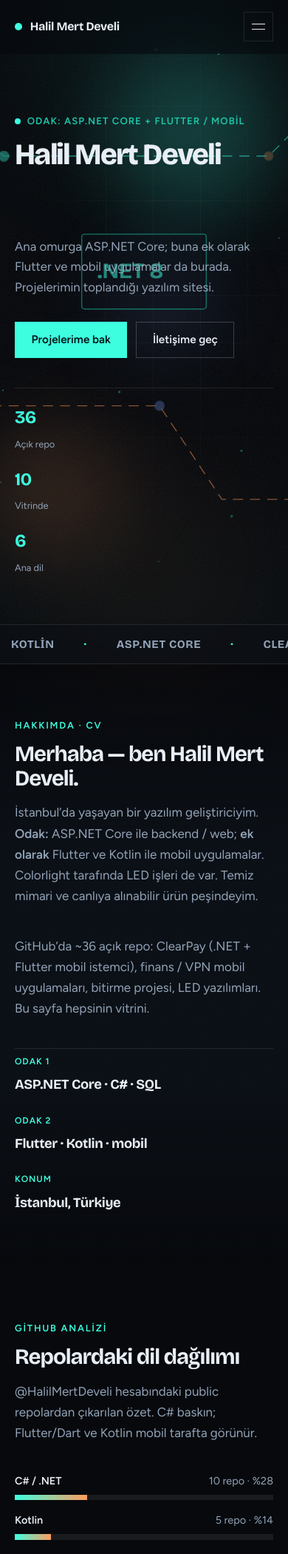
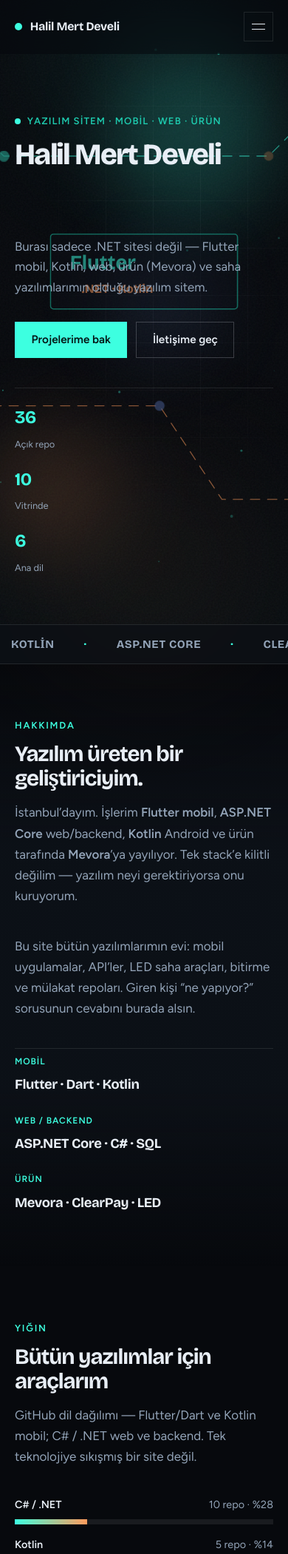
Before and after one commit to HalilMertDeveli/yazilim-sitesi, an ASP.NET Core app: page / in a window 390 px wide. Shown: the top 2101 px of the page at 74% size. Run offline with ASP.NET Core 8, Linux system fonts and the light colour scheme; data that the repository does not hold is empty.

Commit message:
Rebrand as a full software site with Flutter-first mobile
Position the page as a general yazılım sitesi: mobile apps upfront,
Flutter equal to .NET, and broader stack messaging throughout.

Co-authored-by: halilmertdeveliii <halilmertdeveliii@gmail.com>

```diff
--- a/Pages/Index.cshtml
+++ b/Pages/Index.cshtml
@@ -1,7 +1,7 @@
 @page
 @model IndexModel
 @{
-    ViewData["Title"] = "Yazılım Geliştirici · CV";
+    ViewData["Title"] = "Yazılım Sitesi";
     var repoIndex = 0;
 }
 
@@ -49,8 +49,9 @@
                 <circle cx="760" cy="200" r="6" class="circuit-node circuit-node--delay" />
                 <circle cx="360" cy="520" r="6" class="circuit-node" />
                 <circle cx="620" cy="520" r="6" class="circuit-node circuit-node--slow" />
-                <rect x="520" y="300" width="160" height="96" rx="4" class="circuit-chip" />
-                <text x="540" y="356" class="circuit-label">.NET 8</text>
+                <rect x="480" y="300" width="240" height="96" rx="4" class="circuit-chip" />
+                <text x="505" y="345" class="circuit-label">Flutter</text>
+                <text x="520" y="375" class="circuit-label circuit-label--sub">.NET · Kotlin</text>
             </svg>
             <div class="hero__scan"></div>
         </div>
@@ -58,15 +59,14 @@
         <div class="hero__content">
             <p class="hero__kicker reveal" data-reveal>
                 <span class="pulse-dot"></span>
-                Odak: ASP.NET Core + Flutter / mobil
+                Yazılım sitem · mobil · web · ürün
             </p>
             <p class="hero__brand reveal" data-reveal data-split>Halil Mert Develi</p>
             <h1 class="hero__headline reveal" data-reveal>
-                <span class="type-line" data-type words="Backend’de ASP.NET Core.|Mobilde Flutter ve Kotlin.|İkisi birden — yazılım vitrinim."></span>
+                <span class="type-line" data-type words="Komple yazılım vitrinim.|Flutter mobil uygulamalar.|.NET, Kotlin, Mevora — hepsi."></span>
             </h1>
             <p class="hero__lede reveal" data-reveal>
-                Ana omurga ASP.NET Core; buna ek olarak Flutter ve mobil uygulamalar da burada.
-                Projelerimin toplandığı yazılım sitesi.
+                Burası sadece .NET sitesi değil — Flutter mobil, Kotlin, web, ürün (Mevora) ve saha yazılımlarımın olduğu yazılım sitem.
             </p>
             <div class="hero__actions reveal" data-reveal>
                 <a class="btn btn--primary" href="#projeler" data-magnetic>Projelerime bak</a>
@@ -98,29 +98,29 @@
 
     <section id="hakkimda" class="section section--about">
         <div class="section__inner">
-            <p class="section__eyebrow reveal" data-reveal>Hakkımda · CV</p>
-            <h2 class="section__title reveal" data-reveal>Merhaba — ben Halil Mert Develi.</h2>
+            <p class="section__eyebrow reveal" data-reveal>Hakkımda</p>
+            <h2 class="section__title reveal" data-reveal>Yazılım üreten bir geliştiriciyim.</h2>
             <p class="section__copy reveal" data-reveal>
-                İstanbul’da yaşayan bir yazılım geliştiriciyim. <strong>Odak:</strong> ASP.NET Core ile backend / web;
-                <strong>ek olarak</strong> Flutter ve Kotlin ile mobil uygulamalar. Colorlight tarafında LED işleri de var.
-                Temiz mimari ve canlıya alınabilir ürün peşindeyim.
+                İstanbul’dayım. İşlerim <strong>Flutter mobil</strong>, <strong>ASP.NET Core</strong> web/backend,
+                <strong>Kotlin</strong> Android ve ürün tarafında <strong>Mevora</strong>’ya yayılıyor.
+                Tek stack’e kilitli değilim — yazılım neyi gerektiriyorsa onu kuruyorum.
             </p>
             <p class="section__copy reveal" data-reveal>
-                GitHub’da ~@Model.PublicRepoCount açık repo: ClearPay (.NET + Flutter mobil istemci), finans / VPN mobil uygulamaları,
-                bitirme projesi, LED yazılımları. Bu sayfa hepsinin vitrini.
+                Bu site bütün yazılımlarımın evi: mobil uygulamalar, API’ler, LED saha araçları, bitirme ve mülakat repoları.
+                Giren kişi “ne yapıyor?” sorusunun cevabını burada alsın.
             </p>
             <dl class="facts">
                 <div class="reveal" data-reveal>
-                    <dt>Odak 1</dt>
+                    <dt>Mobil</dt>
+                    <dd>Flutter · Dart · Kotlin</dd>
+                </div>
+                <div class="reveal" data-reveal>
+                    <dt>Web / backend</dt>
                     <dd>ASP.NET Core · C# · SQL</dd>
                 </div>
                 <div class="reveal" data-reveal>
-                    <dt>Odak 2</dt>
-                    <dd>Flutter · Kotlin · mobil</dd>
-                </div>
-                <div class="reveal" data-reveal>
-                    <dt>Konum</dt>
-                    <dd>İstanbul, Türkiye</dd>
+                    <dt>Ürün</dt>
+                    <dd>Mevora · ClearPay · LED</dd>
                 </div>
             </dl>
         </div>
@@ -128,11 +128,10 @@
 
     <section id="deneyim" class="section section--skills">
         <div class="section__inner">
-            <p class="section__eyebrow reveal" data-reveal>GitHub analizi</p>
-            <h2 class="section__title reveal" data-reveal>Repolardaki dil dağılımı</h2>
+            <p class="section__eyebrow reveal" data-reveal>Yığın</p>
+            <h2 class="section__title reveal" data-reveal>Bütün yazılımlar için araçlarım</h2>
             <p class="section__copy reveal" data-reveal>
-                @@HalilMertDeveli hesabındaki public repolardan çıkarılan özet@(Model.ReposFromApi ? " (canlı)" : "").
-                C# baskın; Flutter/Dart ve Kotlin mobil tarafta görünür.
+                GitHub dil dağılımı — Flutter/Dart ve Kotlin mobil; C# / .NET web ve backend. Tek teknolojiye sıkışmış bir site değil.
             </p>
 
             <div class="lang-bars reveal" data-reveal>
@@ -151,12 +150,12 @@
             </div>
 
             <ul class="skill-rail" style="margin-top: 2.5rem">
-                <li class="reveal" data-reveal>ASP.NET Core</li>
-                <li class="reveal" data-reveal>C# / .NET 8</li>
                 <li class="reveal" data-reveal>Flutter</li>
                 <li class="reveal" data-reveal>Dart</li>
                 <li class="reveal" data-reveal>Kotlin / Android</li>
-                <li class="reveal" data-reveal>EF Core / SQL</li>
+                <li class="reveal" data-reveal>ASP.NET Core</li>
+                <li class="reveal" data-reveal>C# / .NET</li>
+                <li class="reveal" data-reveal>SQL / EF Core</li>
                 <li class="reveal" data-reveal>Identity &amp; JWT</li>
                 <li class="reveal" data-reveal>Docker</li>
             </ul>
@@ -221,6 +220,26 @@
                     <h3>VPNAppWithCompose</h3>
                     <p>Jetpack Compose ile VPN arayüz / akış — Android native mobil.</p>
                     <a class="text-link" href="https://github.com/HalilMertDeveli/VPNAppWithCompose" target="_blank" rel="noopener noreferrer">GitHub →</a>
+                </article>
+
+                <article class="project-tile reveal" data-reveal>
+                    <div class="project-tile__viz" aria-hidden="true">
+                        <div class="viz viz--mobile"><em></em></div>
+                    </div>
+                    <p class="project-tile__tag">Mobil · Flutter</p>
+                    <h3>ETradeAppWithVideos</h3>
+                    <p>Flutter ile e-ticaret mobil uygulama çalışması — ürün listesi / alışveriş akışı.</p>
+                    <a class="text-link" href="https://github.com/HalilMertDeveli/ETradeAppWithVideos-" target="_blank" rel="noopener noreferrer">GitHub →</a>
+                </article>
+
+                <article class="project-tile reveal" data-reveal>
+                    <div class="project-tile__viz" aria-hidden="true">
+                        <div class="viz viz--mobile"><em></em></div>
+                    </div>
+                    <p class="project-tile__tag">Mobil · Android</p>
+                    <h3>ReelFindingPeople</h3>
+                    <p>Kotlin / XML Android uygulaması — reel / kişi bulma mobil deneyimi.</p>
+                    <a class="text-link" href="https://github.com/HalilMertDeveli/ReelFindingPeopleAndoridApp" target="_blank" rel="noopener noreferrer">GitHub →</a>
                 </article>
 
                 <article class="project-tile reveal" data-reveal>
@@ -409,7 +428,7 @@
 
 <footer class="site-footer">
     <div class="site-footer__inner">
-        <p>© @DateTime.UtcNow.Year Halil Mert Develi · İstanbul</p>
-        <p>ASP.NET Core 8 · CV / portföy</p>
+        <p>© @DateTime.UtcNow.Year Halil Mert Develi · yazılım sitesi</p>
+        <p>Flutter · .NET · mobil · ürün</p>
     </div>
 </footer>
--- a/Pages/Shared/_Layout.cshtml
+++ b/Pages/Shared/_Layout.cshtml
@@ -5,7 +5,7 @@
     <meta name="viewport" content="width=device-width, initial-scale=1.0" />
     <meta name="color-scheme" content="dark" />
     <meta name="theme-color" content="#07090d" />
-    <meta name="description" content="Halil Mert Develi — ASP.NET Core, Flutter ve mobil odaklı yazılım CV / portföy sitesi." />
+    <meta name="description" content="Halil Mert Develi yazılım sitesi — Flutter mobil, ASP.NET Core, Kotlin, Mevora ve tüm projeler tek yerde." />
     <meta name="author" content="Halil Mert Develi" />
     <title>@ViewData["Title"] — Halil Mert Develi</title>
     <link rel="preconnect" href="https://fonts.googleapis.com" />
--- a/wwwroot/css/site.css
+++ b/wwwroot/css/site.css
@@ -419,8 +419,14 @@ main,
 .circuit-label {
   fill: var(--sea);
   font-family: var(--font-display);
-  font-size: 28px;
+  font-size: 26px;
   font-weight: 700;
+}
+
+.circuit-label--sub {
+  fill: var(--copper);
+  font-size: 16px;
+  font-weight: 600;
 }
 
 .hero__content {
```
